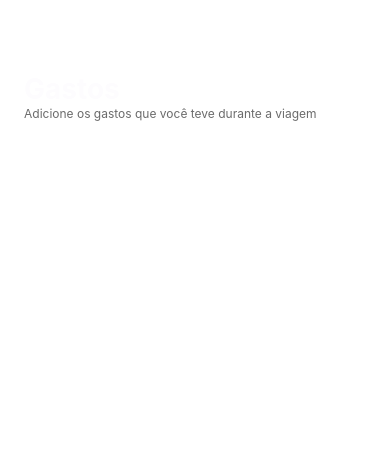
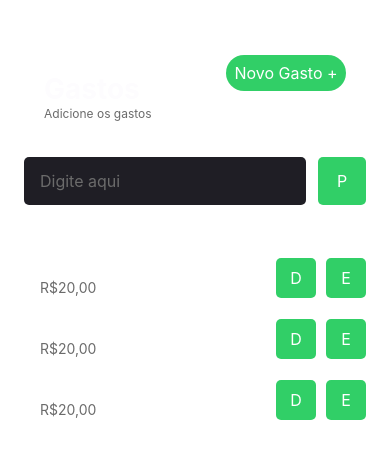
Before and after one commit to danielcperalba/controle-de-frotas-mobile, a React Native app in the folder controle-de-frotas/: screen / in a window 390 px wide. Shown: the top 458 px of the page. Built offline with nearby package versions, Linux system fonts and the light colour scheme.

Commit message:
aprimorando o layout

```diff
--- a/controle-de-frotas/App.tsx
+++ b/controle-de-frotas/App.tsx
@@ -1,36 +1,8 @@
-import React from "react";
-import { View, Text, StyleSheet } from "react-native";
+import React from 'react';
+import { Home } from './src/screens/Home/indexHome';
 
 export default function App(){
     return(
-        <View style={styles.container}>
-            <Text style={styles.eventName}>
-                Gastos
-            </Text>
-
-            <Text style={styles.eventDescribe}>
-                Adicione os gastos que você teve durante a viagem
-            </Text>
-        </View>
-
-    )
+        <Home />
+    );
 }
-
-const styles = StyleSheet.create({
-    container: {
-        flex:1,
-        padding:24
-    },
-
-    eventName: {
-        color: '#FDFCFE',
-        fontSize: 28,
-        fontWeight: 'bold',
-        marginTop: 48
-    },
-
-    eventDescribe:{
-        color: '#6B6B6B',
-        fontSize: 12
-    }
-});
--- /dev/null
+++ b/controle-de-frotas/src/components/Expense/indexExpense.tsx
@@ -0,0 +1,35 @@
+import React from 'react';
+import { View, Text} from 'react-native';
+
+import {styles} from './stylesExpense';
+import { TouchableOpacity } from 'react-native';
+
+
+export function Expense(){
+    return(
+        <View style={styles.container}>
+
+            <View style={styles.textContainer}>
+                <Text style={styles.name}>Estacionamento</Text>
+                <Text style={styles.subTitle}>R$20,00</Text>
+            </View>
+
+            <View style={styles.buttonContainer}>
+                <TouchableOpacity style={styles.button} >
+                    <Text style={styles.buttonText}>
+                        D
+                    </Text>
+                </TouchableOpacity>
+
+                <TouchableOpacity style={styles.button} >
+                    <Text style={styles.buttonText}>
+                        E
+                    </Text>
+                </TouchableOpacity>
+            </View>
+
+        </View>
+
+
+    )
+}
--- /dev/null
+++ b/controle-de-frotas/src/components/Expense/stylesExpense.ts
@@ -0,0 +1,50 @@
+import { StyleSheet } from "react-native";
+
+export const styles = StyleSheet.create({
+    container:{
+        width: '100%',
+        borderRadius: 1,
+        flexDirection: 'row',
+        justifyContent: 'space-between',
+        alignItems:"center",
+        paddingHorizontal: 0,
+
+    },
+    textContainer:{
+        flexDirection: 'column',
+        alignItems: "baseline",
+        marginLeft: 16,
+        marginTop: 12,
+        marginBottom: 12,
+    },
+
+    name: {
+        fontSize: 16,
+        color: '#FFF',
+    },
+
+    subTitle: {
+        color: '#6B6B6B',
+        fontSize: 14
+    },
+
+    buttonText: {
+        color: '#FFF',
+        fontSize:16
+    },
+
+    button:{
+        width: 40,
+        height: 40,
+        borderRadius: 5,
+        backgroundColor: '#31CF67',
+        alignItems: 'center',
+        justifyContent: 'center',
+        marginRight: 0
+    },
+
+    buttonContainer:{
+        flexDirection: 'row',
+        gap: 10
+    }
+})
--- /dev/null
+++ b/controle-de-frotas/src/screens/Home/indexHome.tsx
@@ -0,0 +1,40 @@
+import React from "react";
+import { View, Text, TextInput, TouchableOpacity } from "react-native";
+import { styles } from './stylesHome';
+import { Expense } from "../../components/Expense/indexExpense";
+
+export function Home(){
+
+    return(
+        <View style={styles.container}>
+            <View style={styles.header}>
+                <View style={styles.textContainer}>
+                    <Text style={styles.eventName}>Gastos</Text>
+                    <Text style={styles.eventDescribe}>Adicione os gastos</Text>
+                </View>
+                <View style={styles.buttonContainer}>
+                    <TouchableOpacity style={styles.button}>
+                    <Text style={styles.buttonText}>Novo Gasto +</Text>
+                    </TouchableOpacity>
+                </View>
+            </View>
+
+            <View style={styles.form}>
+                <TextInput
+                    style={styles.input}
+                    placeholder="Digite aqui"
+                    placeholderTextColor="#6b6b6b"
+                />
+                <TouchableOpacity style={styles.buttonSearch}>
+                    <Text style={styles.buttonText}>P</Text>
+                </TouchableOpacity>
+            </View>
+
+            <Expense />
+            <Expense />
+            <Expense />
+
+
+        </View>
+    )
+}
--- /dev/null
+++ b/controle-de-frotas/src/screens/Home/stylesHome.ts
@@ -0,0 +1,81 @@
+import { StyleSheet } from "react-native";
+
+export const styles = StyleSheet.create({
+    container: {
+        flex:1,
+        padding:24,
+        width: '100%'
+    },
+
+    header:{
+        alignItems: 'center',
+        flexDirection: 'row',
+        justifyContent: 'space-between',
+        paddingHorizontal: 20,
+    },
+
+    textContainer:{
+        flex:1
+    },
+
+    buttonContainer: {
+        marginLeft: 20, // Adiciona espaço entre o texto e o botão
+        // Adicione outros estilos conforme necessário
+    },
+
+    eventName: {
+        color: '#FDFCFE',
+        fontSize: 28,
+        fontWeight: 'bold',
+        marginTop: 48
+    },
+
+    eventDescribe:{
+        color: '#6B6B6B',
+        fontSize: 12
+    },
+
+    input:{
+        flex: 1,
+        backgroundColor: '#1F1E25',
+        height: 48,
+        width: 220,
+        borderRadius: 5,
+        color: '#FFF',
+        padding: 16,
+        fontSize: 16,
+        marginRight: 12
+    },
+
+    buttonText: {
+        color: '#FFF',
+        fontSize:16
+    },
+
+    button:{
+        width: 120,
+        height: 36,
+        borderRadius: 20,
+        backgroundColor: '#31CF67',
+        alignItems: 'center',
+        justifyContent: 'center',
+        padding: 5
+    },
+
+    buttonSearch:{
+        width: 48,
+        height: 48,
+        borderRadius: 5,
+        backgroundColor: '#31CF67',
+        alignItems: 'center',
+        justifyContent: 'center',
+        padding: 5
+    },
+
+    form:{
+        width: '100%',
+        flexDirection: 'row',
+        marginTop: 36,
+        marginBottom: 42
+    }
+});
--- /dev/null
+++ b/controle-de-frotas/tsconfig.json
@@ -0,0 +1,4 @@
+{
+  "compilerOptions": {},
+  "extends": "expo/tsconfig.base"
+}
```
